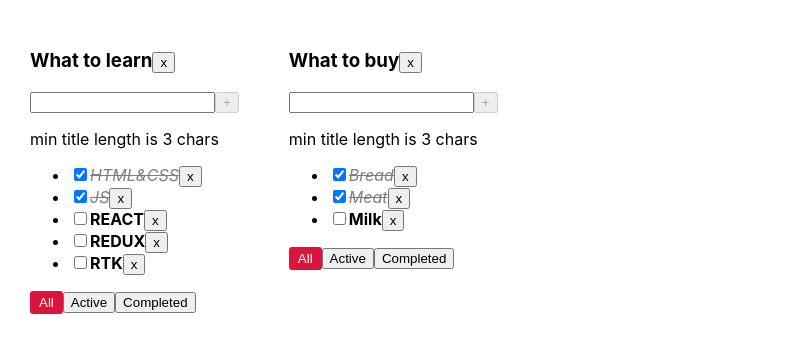
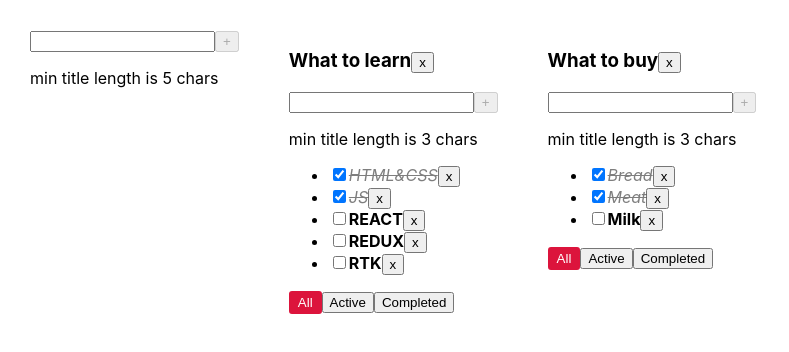
Before and after one commit to igor-minaev/todolist, a React (Vite) app: page / in a window 1280 px wide. Shown: the top 352 px of the page, without its empty margins (0-789 px from the left). Built offline with nearby package versions, Linux system fonts and the light colour scheme.

Commit message:
completed todolist lesson 6

```diff
--- a/src/App.tsx
+++ b/src/App.tsx
@@ -4,6 +4,7 @@ import {useState} from "react";
 import {getFilteredTasks} from "./utils.ts";
 import {FilterValuesType, TaskType} from "./types.ts";
 import {v1} from "uuid";
+import {CreateItemForm} from "./CreateItemForm.tsx";
 
 export type TodolistType = {
     id: string
@@ -58,12 +59,21 @@ function App() {
         setTasks({...tasks, [todolistId]: [...tasks[todolistId], newTask]})
     }
 
+    const changeTaskStatus = (taskId: TaskType['id'], isDone: TaskType['isDone'], todolistId: string) => {
+        setTasks({...tasks, [todolistId]: tasks[todolistId].map(t => t.id === taskId ? {...t, isDone} : t)})
+    }
+
+    const changeTaskTitle = (taskId: TaskType['id'], title: TaskType['title'], todolistId: string) => {
+        setTasks({...tasks, [todolistId]: tasks[todolistId].map(t => t.id === taskId ? {...t, title} : t)})
+    }
+
+
     const changeTodolistFilter = (filter: FilterValuesType, todolistId: string) => {
         setTodolists(todolists.map(t => t.id === todolistId ? {...t, filter} : t))
     }
 
-    const changeTaskStatus = (taskId: TaskType['id'], isDone: boolean, todolistId: string) => {
-        setTasks({...tasks, [todolistId]: tasks[todolistId].map(t => t.id === taskId ? {...t, isDone} : t)})
+    const changeTodolistTitle = (title: TodolistType['title'], todolistId: string) => {
+        setTodolists(todolists.map(t => t.id === todolistId ? {...t, title} : t))
     }
 
     const deleteTodolist = (todolistId: string) => {
@@ -74,13 +84,14 @@ function App() {
     }
 
     const createTodolist = (title: TodolistType['title']) => {
+        const newTodolistId = crypto.randomUUID()
         const newTodolist: TodolistType = {
-            id: crypto.randomUUID(),
+            id: newTodolistId,
             title,
             filter: 'all'
         }
         setTodolists([...todolists, newTodolist])
-        setTasks({...tasks, [newTodolist.id]: []})
+        setTasks({...tasks, [newTodolistId]: []})
     }
 
     const todolistComponents = todolists.map(tl => (
@@ -94,11 +105,14 @@ function App() {
                   createTask={createTask}
                   changeTaskStatus={changeTaskStatus}
                   deleteTodolist={deleteTodolist}
+                  changeTodolistTitle={changeTodolistTitle}
+                  changeTaskTitle={changeTaskTitle}
         />
     ))
 
     return (
         <div className="app">
+            <CreateItemForm createTitle={createTodolist} minTitleLength={5} maxTitleLength={10}/>
             {todolistComponents}
         </div>
     )
--- /dev/null
+++ b/src/CreateItemForm.tsx
@@ -0,0 +1,54 @@
+import {Button} from "./Button.tsx";
+import {ChangeEvent, useState} from "react";
+
+type CreateItemFormPropsType = {
+    createTitle: (title: string) => void
+    minTitleLength?: number
+    maxTitleLength?: number
+}
+
+export const CreateItemForm = ({createTitle, minTitleLength = 3, maxTitleLength = 15}: CreateItemFormPropsType) => {
+    const [titleInputValue, setTitleInputValue] = useState('')
+    const [error, setError] = useState(false)
+
+    const isTaskTitleLengthNotValid = titleInputValue.length < minTitleLength || titleInputValue.length > maxTitleLength
+
+    const setTitleInputHandler = (e: ChangeEvent<HTMLInputElement>) => {
+        error && setError(false)
+        setTitleInputValue(e.currentTarget.value)
+    }
+
+    const createTitleHandler = () => {
+        const trimmedItemTitle = titleInputValue.trim()
+        if (trimmedItemTitle === '') {
+            setError(true)
+        } else {
+            createTitle(trimmedItemTitle)
+        }
+        setTitleInputValue('')
+    }
+
+    return (
+        <div>
+            <input
+                className={error ? "task-input-error" : ""}
+                value={titleInputValue}
+                onChange={setTitleInputHandler}
+                onKeyDown={(e) => {
+                    e.key === "Enter" && !isTaskTitleLengthNotValid && createTitleHandler()
+                }}
+            />
+            <Button disabled={isTaskTitleLengthNotValid}
+                    title="+" onClick={createTitleHandler}/>
+            {error && <div style={{color: "red"}}>enter valid title</div>}
+            {/*<button>+</button>*/}
+            {error || titleInputValue.length < minTitleLength &&
+                <p>min title length is {minTitleLength} chars</p>}
+            {titleInputValue.length >= minTitleLength && titleInputValue.length <= maxTitleLength &&
+                < p> max title length is {maxTitleLength} chars</p>}
+            {titleInputValue.length > maxTitleLength && <p style={{color: "red"}}>max title is too long
+            </p>
+            }
+        </div>
+    );
+};
--- /dev/null
+++ b/src/EditableSpan.tsx
@@ -0,0 +1,28 @@
+import {useState} from "react";
+
+type EditableSpanPropsTitle = {
+    title: string
+    editeItemTitle: (editedItemTitle: string) => void
+    spanClassName?: string
+}
+export const EditableSpan = ({title, editeItemTitle, spanClassName}: EditableSpanPropsTitle) => {
+    const [isEdit, setIsEdit] = useState(false)
+    const [itemTitle, setItemTitle] = useState(title)
+    const onEdit = () => setIsEdit(true)
+    const offEdit = () => {
+        editeItemTitle(itemTitle)
+        setIsEdit(false)
+    }
+    return (
+        <>
+            {isEdit
+                ? <input
+                    autoFocus
+                    value={itemTitle}
+                    onBlur={offEdit}
+                    onKeyDown={(e) => e.key === 'Enter' && offEdit()}
+                    onChange={(e) => setItemTitle(e.currentTarget.value)}/>
+                : <span className={spanClassName} onDoubleClick={onEdit}>{title}</span>}
+        </>
+    );
+};
--- a/src/Todolist.tsx
+++ b/src/Todolist.tsx
@@ -1,6 +1,9 @@
-import {ChangeEvent, JSX, useState} from "react";
+import {ChangeEvent, JSX} from "react";
 import {Button} from "./Button.tsx";
 import {FilterValuesType, TaskType} from "./types.ts";
+import {CreateItemForm} from "./CreateItemForm.tsx";
+import {EditableSpan} from "./EditableSpan.tsx";
+import {TodolistType} from "./App.tsx";
 
 type PropsType = {
     id: string
@@ -12,6 +15,8 @@ type PropsType = {
     changeTaskStatus: (taskId: TaskType['id'], isDone: boolean, todolistId: string) => void
     filter: FilterValuesType
     deleteTodolist: (todolistId: string) => void
+    changeTodolistTitle: (title: TodolistType['title'], todolistId: string) => void
+    changeTaskTitle: (taskId: TaskType['id'], title: TaskType['title'], todolistId: string) => void
 }
 
 
@@ -24,23 +29,20 @@ export const Todolist = ({
                              changeTodolistFilter,
                              createTask,
                              changeTaskStatus,
-                             deleteTodolist
+                             deleteTodolist,
+                             changeTodolistTitle,
+                             changeTaskTitle
                          }: PropsType) => {
-
-    const [taskInputValue, setTaskInputValue] = useState('')
-    const [error, setError] = useState(false)
-    const minTaskTitleLength = 3
-    const maxTaskTitleLength = 15
-
 
     const tasksList: JSX.Element = tasks.length
         ? <ul>
             {tasks.map(task => {
                 const changeTaskStatusHandler = (e: ChangeEvent<HTMLInputElement>) => changeTaskStatus(task.id, e.currentTarget.checked, id)
+                const changeTaskTitleHandler = (title: string) => changeTaskTitle(task.id, title, id)
                 return (
                     <li key={task.id}>
                         <input type="checkbox" onChange={changeTaskStatusHandler} checked={task.isDone}/>
-                        <span className={task.isDone ? "task-done" : "task"}>{task.title}</span>
+                        <EditableSpan title={task.title} editeItemTitle={changeTaskTitleHandler} spanClassName={task.isDone ? "task-done" : "task"}/>
                         <Button title="x" onClick={() => deleteTask(task.id, id)}/>
                     </li>
                 )
@@ -48,50 +50,17 @@ export const Todolist = ({
         </ul>
         : <span>Your tasksList is empty</span>
 
-    const setTaskTitleInputHandler = (e: ChangeEvent<HTMLInputElement>) => {
-        error && setError(false)
-        setTaskInputValue(e.currentTarget.value)
-    }
-    const createTaskHandler = () => {
-        const trimmedTaskTitle = taskInputValue.trim()
-        if (trimmedTaskTitle === '') {
-            setError(true)
-        } else {
-            createTask(taskInputValue, id)
-        }
-        setTaskInputValue('')
-    }
+    const createTaskHandler = (taskTitle: TaskType['title']) => createTask(taskTitle, id)
 
-
-    const isTaskTitleLengthNotValid = taskInputValue.length < minTaskTitleLength || taskInputValue.length > maxTaskTitleLength
+    const changeTodolistTitleHandler = (title: string) => changeTodolistTitle(title, id)
 
     return (
         <div>
             <h3>
-                {title}
+                <EditableSpan title={title} editeItemTitle={changeTodolistTitleHandler}/>
                 <Button title="x" onClick={() => deleteTodolist(id)}/>
             </h3>
-            <div>
-                <input
-                    className={error ? "task-input-error" : ""}
-                    value={taskInputValue}
-                    onChange={setTaskTitleInputHandler}
-                    onKeyDown={(e) => {
-                        e.key === "Enter" && !isTaskTitleLengthNotValid && createTaskHandler()
-                    }}
-                />
-                <Button disabled={isTaskTitleLengthNotValid}
-                        title="+" onClick={createTaskHandler}/>
-                {error && <div style={{color: "red"}}>enter valid title</div>}
-                {/*<button>+</button>*/}
-                {error || taskInputValue.length < minTaskTitleLength &&
-                    <p>min title length is {minTaskTitleLength} chars</p>}
-                {taskInputValue.length >= minTaskTitleLength && taskInputValue.length <= maxTaskTitleLength &&
-                    < p> max title length is {maxTaskTitleLength} chars</p>}
-                {taskInputValue.length > maxTaskTitleLength && <p style={{color: "red"}}>max title is too long
-                </p>
-                }
-            </div>
+            <CreateItemForm createTitle={createTaskHandler}/>
             {
                 tasksList
             }
@@ -99,9 +68,6 @@ export const Todolist = ({
                 <Button className={filter === "all" ? "btn-filter-active" : ""} title="All" onClick={() => changeTodolistFilter("all", id)}/>
                 <Button className={filter === "active" ? "btn-filter-active" : ""} title="Active" onClick={() => changeTodolistFilter("active", id)}/>
                 <Button className={filter === "completed" ? "btn-filter-active" : ""} title="Completed" onClick={() => changeTodolistFilter("completed", id)}/>
-                {/*<button>All</button>*/}
-                {/*<button>Active</button>*/}
-                {/*<button>Completed</button>*/}
             </div>
         </div>
     )
```
